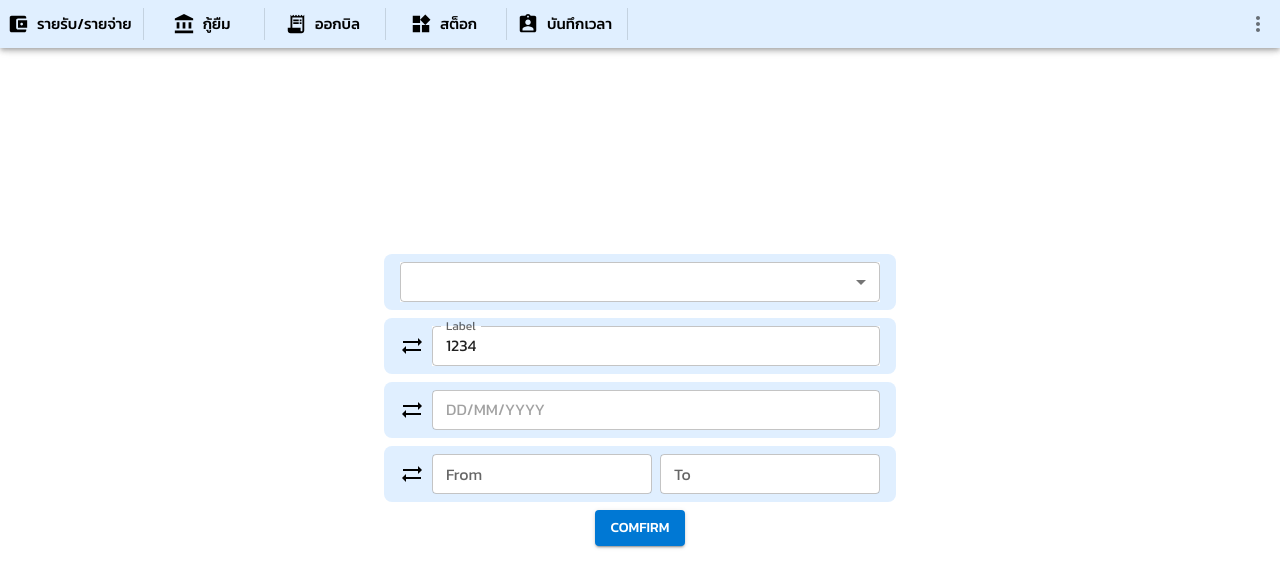
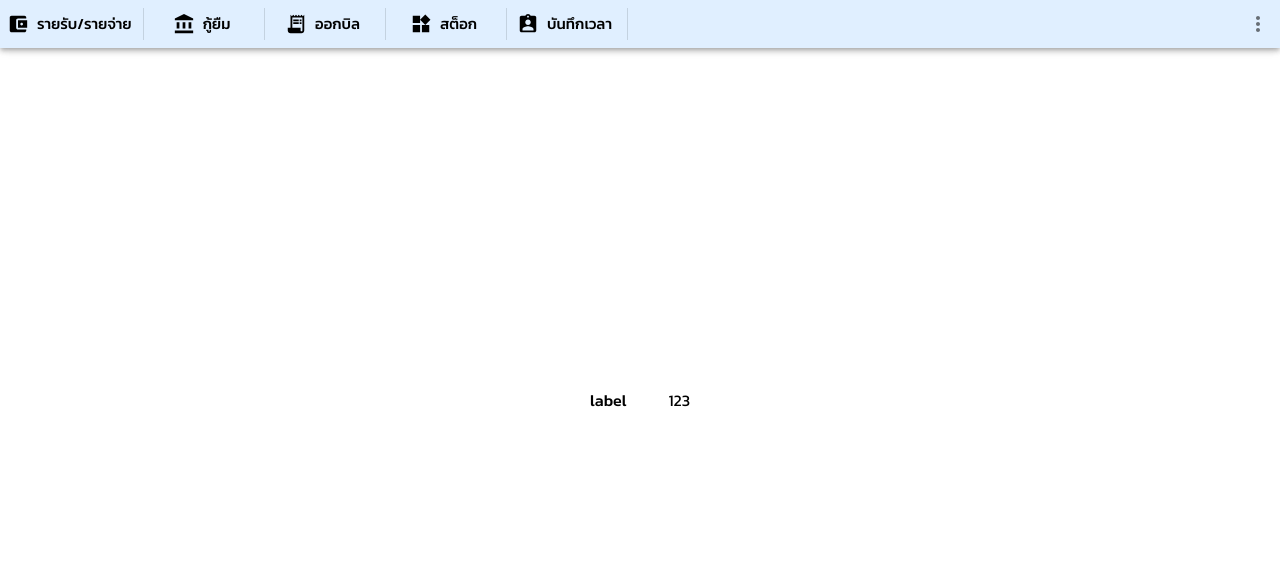
Before and after one commit to NuttaScholar/SmartBiz, a React (Vite) app: page / in a window 1280 px wide. Shown: the top 588 px of the page. Built offline with nearby package versions, Linux system fonts and the light colour scheme.

Commit message:
Edit Label_parameter

```diff
--- a/src/App.tsx
+++ b/src/App.tsx
@@ -4,12 +4,7 @@ import viteLogo from "/vite.svg";
 import "./App.css";
 import ResponsiveAppBar from "./component/test";
 import { Box, Button } from "@mui/material";
-import Field from "./component/Atoms/Field";
-import FieldSelector from "./component/Molecules/FieldSelector";
-import FieldText from "./component/Molecules/FieldText";
-import SyncAltIcon from "@mui/icons-material/SyncAlt";
-import FieldDate from "./component/Molecules/FieldDate";
-import FieldDuration from "./component/Molecules/FieldDuration";
+import Label_parameter from "./component/Atoms/Label_parameter";
 
 //*********************************************
 // Sub Function
@@ -33,8 +28,6 @@ function App() {
     <>
       <ResponsiveAppBar />
       <Box
-        component="form"
-        onSubmit={handleSubmit}
         sx={{
           display: "flex",
           flexDirection: "column",
@@ -42,22 +35,7 @@ function App() {
           alignItems: "center",
         }}
       >
-        <FieldSelector />
-        <FieldText
-          name="Text"
-          icon={<SyncAltIcon />}
-          label="Label"
-          placeholder="Placeholder"
-          defauleValue="1234"
-          onChange={(event) => {
-            console.log(event.target.value);
-          }}
-        />
-        <FieldDate icon={<SyncAltIcon />}/>
-        <FieldDuration icon={<SyncAltIcon />}/>
-        <Button variant="contained" type="submit">
-          Comfirm
-        </Button>
+        <Label_parameter label="label" value={123} width="100px"/>
       </Box>
     </>
   );
--- a/src/component/Atoms/Label_parameter.tsx
+++ b/src/component/Atoms/Label_parameter.tsx
@@ -1,26 +1,43 @@
-import React from 'react'
+import React from "react";
+import Box from "@mui/material/Box";
+import { Typography } from "@mui/material";
+import { SxProps, Theme } from "@mui/material";
 
-import style from './css/detail.module.css';
+//**********************************************
+// Style
+//**********************************************
+const Field: SxProps<Theme> = {
+  display: "flex",
+  alignItems: "center",
+};
+//**********************************************
+// Interface
+//**********************************************
+interface myProps {
+  label: string;
+  value: string | number;
+  color?: string;
+  gap?: string;
+  width?: string;
+}
+//**********************************************
+// Component
+//**********************************************
+const Label_parameter: React.FC<myProps> = (props) => {
+  return (
+    <Box
+      sx={{
+        color: props.color,
+        justifyContent: props.gap===undefined?"space-between":"flex-start",
+        gap: props.gap,
+        width: props.width,
+        ...Field,
+      }}
+    >
+      <Typography sx={{ fontWeight: "500" }}>{props.label}</Typography>
+      <Typography>{props.value}</Typography>
+    </Box>
+  );
+};
 
-interface DetailProps{
-    title: string;
-    result: string|null;
-    resultNumber: number|null;
-    stauts: boolean;
-}
-
-const Detail: React.FC<DetailProps> = ({ title, result, resultNumber, stauts }) => {
-  return (
-    <div className={style.content}>
-        <strong className={stauts ? style.selected : ''}>{title}:</strong>
-        {result !== null &&(
-            <p className={stauts ? style.selected : ''}>{result}</p>
-        )}
-        {resultNumber !== null &&(
-            <p className={stauts ? style.selected : ''}>{resultNumber}</p>
-        )}
-    </div>
-  )
-}
-
-export default Detail
+export default Label_parameter;
```
